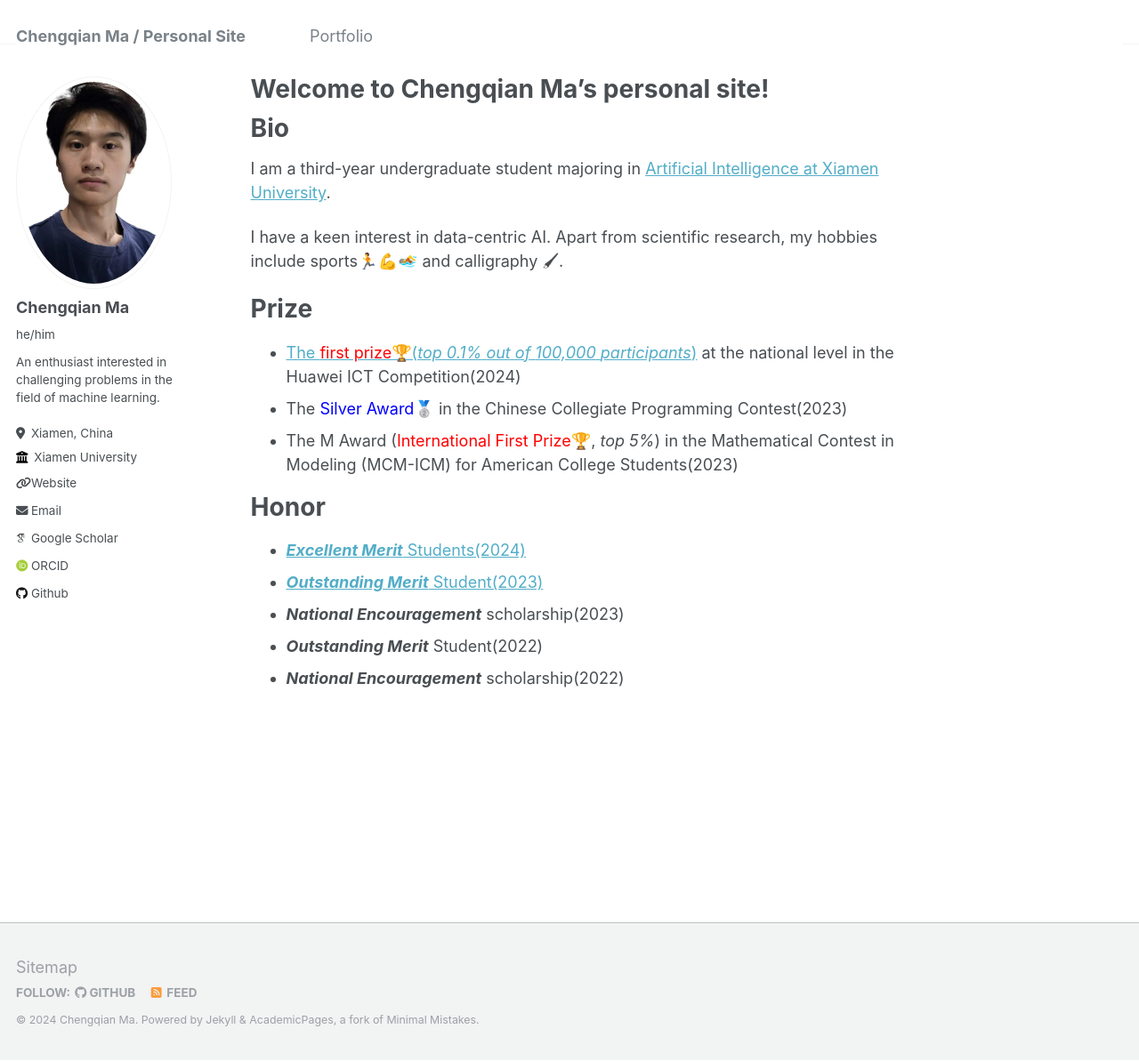
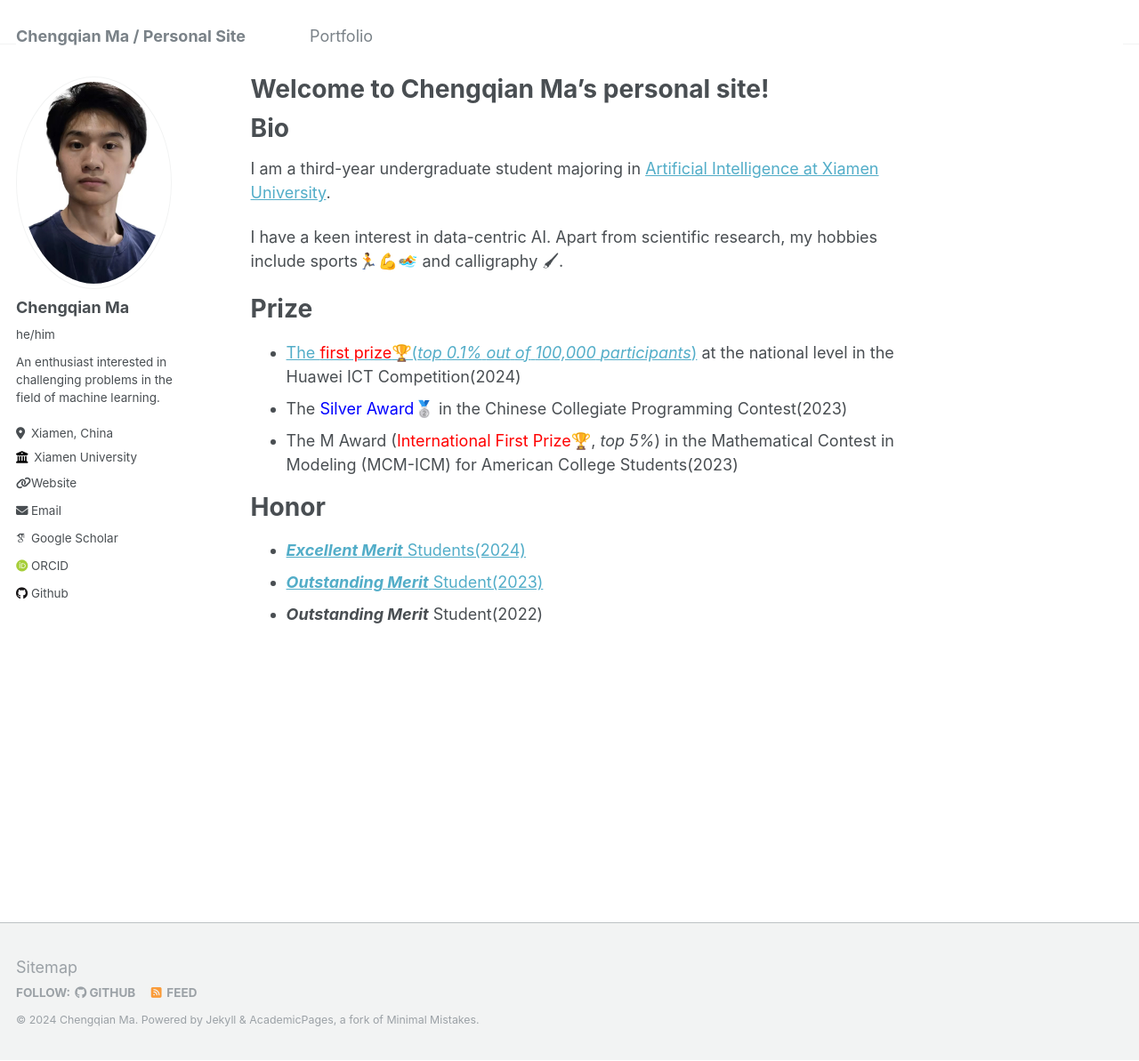
Before and after one commit to step-out/step-out.github.io, a Jekyll site: the page built from _pages/about.md, in a window 1280 px wide and 1193 px high. Shown: the whole window at 89% size. Built offline with Jekyll 4.4.1, drawn with Linux system fonts in a browser that asks for light colours; some web fonts are replaced.

Commit message:
modified:   _pages/about.md

```diff
--- a/_pages/about.md
+++ b/_pages/about.md
@@ -24,6 +24,4 @@ I have a keen interest in data-centric AI. Apart from scientific research, my ho
 
 - [***Excellent Merit*** Students(2024)](https://informatics.xmu.edu.cn/info/1077/40089.htm)
 - [***Outstanding Merit*** Student(2023)](https://informatics.xmu.edu.cn/info/1077/33019.htm)
-- ***National Encouragement*** scholarship(2023)
 - ***Outstanding Merit*** Student(2022)
-- ***National Encouragement*** scholarship(2022)
```
